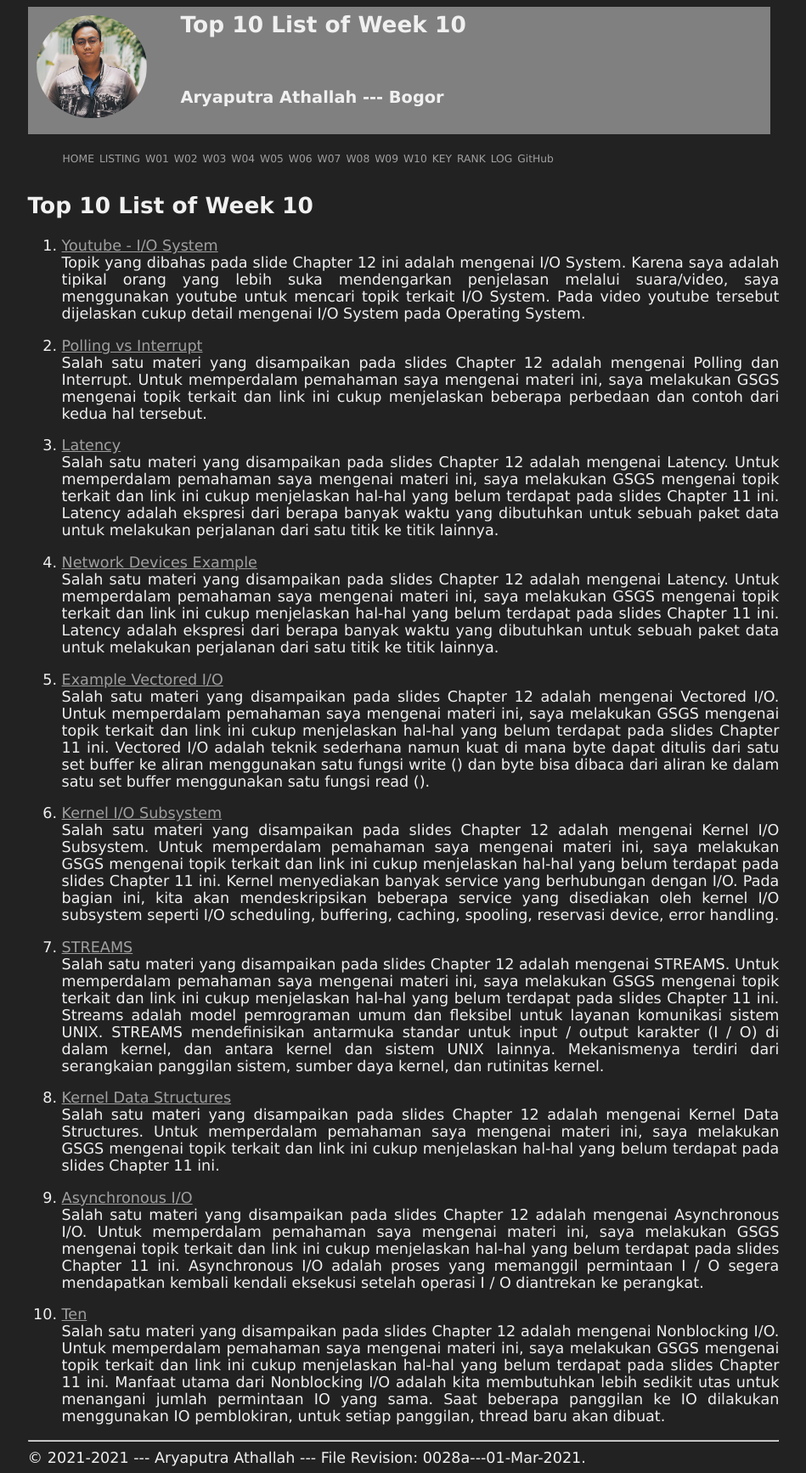
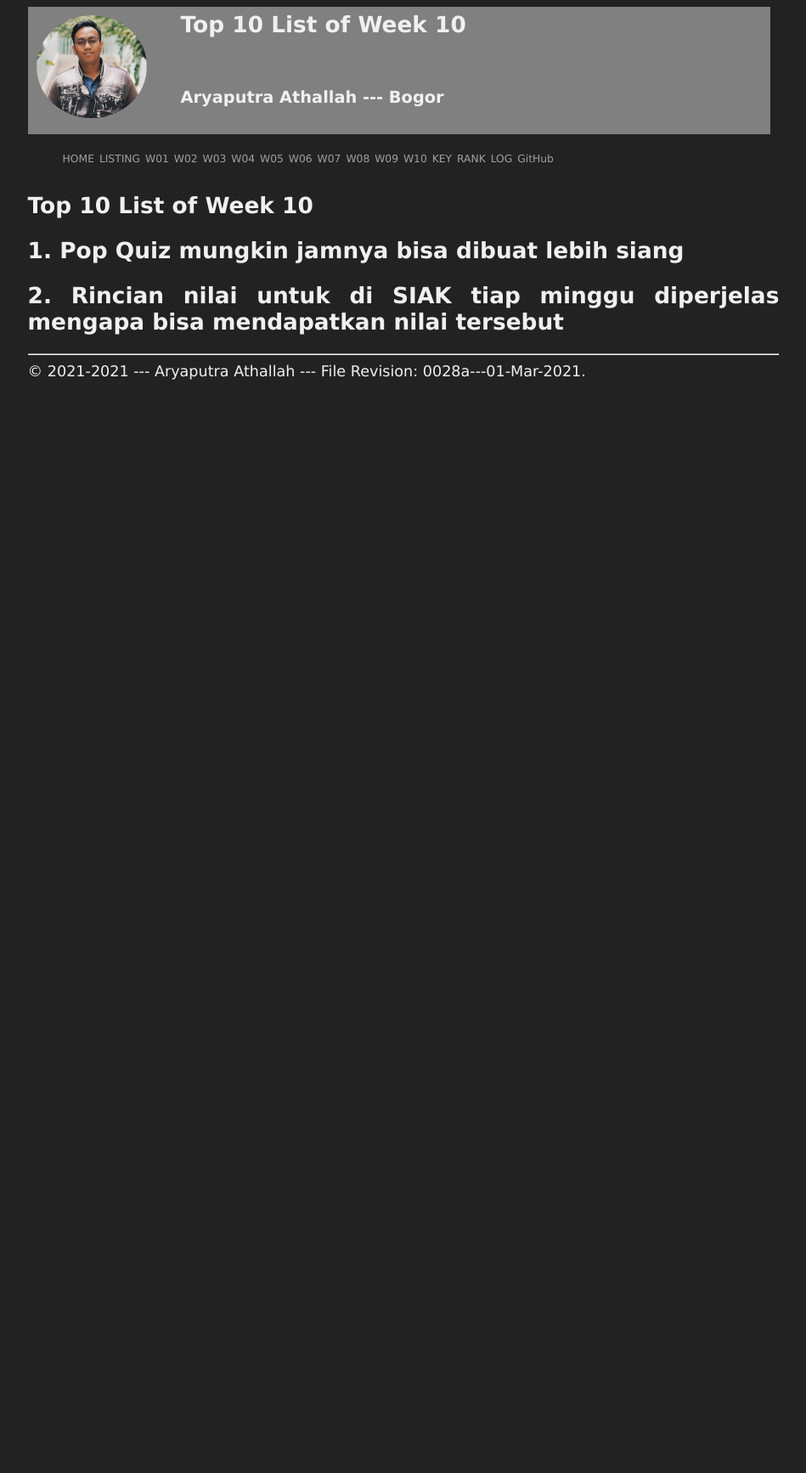
Before and after one commit to aryaputr213/os211, a Jekyll site: the page built from w10.md, in a window 1280 px wide. Shown: the whole page at 85% size, without its empty margins (165-1114 px from the left). Built offline with Jekyll 4.4.1, drawn with Linux system fonts in a browser that asks for light colours; our own code applies the rules of GitHub Pages for plain Markdown files; after the commit the page ends 900 px from its top, so only the background shows below that.

Commit message:
fix w10.md

```diff
--- a/w10.md
+++ b/w10.md
@@ -5,32 +5,6 @@ permalink: /W10/
 
 # Top 10 List of Week 10
 
-1. [Youtube - I/O System](https://www.youtube.com/watch?v=F18RiREDkwE)<br>
-Topik yang dibahas pada slide Chapter 12 ini adalah mengenai I/O System. Karena saya adalah tipikal orang yang lebih suka mendengarkan penjelasan melalui suara/video, saya menggunakan youtube untuk mencari topik terkait I/O System. Pada video youtube tersebut dijelaskan cukup detail mengenai I/O System pada Operating System.
+## 1. Pop Quiz mungkin jamnya bisa dibuat lebih siang ##
 
-2. [Polling vs Interrupt](https://www.geeksforgeeks.org/difference-between-interrupt-and-polling/)<br>
-Salah satu materi yang disampaikan pada slides Chapter 12 adalah mengenai Polling dan Interrupt. Untuk memperdalam pemahaman saya mengenai materi ini, saya melakukan GSGS mengenai topik terkait dan link ini cukup menjelaskan beberapa perbedaan dan contoh dari kedua hal tersebut.
-
-3. [Latency](https://whatis.techtarget.com/definition/latency)<br>
-Salah satu materi yang disampaikan pada slides Chapter 12 adalah mengenai Latency. Untuk memperdalam pemahaman saya mengenai materi ini, saya melakukan GSGS mengenai topik terkait dan link ini cukup menjelaskan hal-hal yang belum terdapat pada slides Chapter 11 ini. Latency adalah ekspresi dari berapa banyak waktu yang dibutuhkan untuk sebuah paket data untuk melakukan perjalanan dari satu titik ke titik lainnya.
-
-4. [Network Devices Example](https://blog.netwrix.com/2019/01/08/network-devices-explained/)<br>
-Salah satu materi yang disampaikan pada slides Chapter 12 adalah mengenai Latency. Untuk memperdalam pemahaman saya mengenai materi ini, saya melakukan GSGS mengenai topik terkait dan link ini cukup menjelaskan hal-hal yang belum terdapat pada slides Chapter 11 ini. Latency adalah ekspresi dari berapa banyak waktu yang dibutuhkan untuk sebuah paket data untuk melakukan perjalanan dari satu titik ke titik lainnya.
-
-5. [Example Vectored I/O](https://www.javatpoint.com/scatter-gather-or-vectored-input-output)<br>
-Salah satu materi yang disampaikan pada slides Chapter 12 adalah mengenai Vectored I/O. Untuk memperdalam pemahaman saya mengenai materi ini, saya melakukan GSGS mengenai topik terkait dan link ini cukup menjelaskan hal-hal yang belum terdapat pada slides Chapter 11 ini. Vectored I/O adalah teknik sederhana namun kuat di mana byte dapat ditulis dari satu set buffer ke aliran menggunakan satu fungsi write () dan byte bisa dibaca dari aliran ke dalam satu set buffer menggunakan satu fungsi read ().
-
-6. [Kernel I/O Subsystem](https://iim6.tripod.com/ibam-os-html/x6158.html)<br>
-Salah satu materi yang disampaikan pada slides Chapter 12 adalah mengenai Kernel I/O Subsystem. Untuk memperdalam pemahaman saya mengenai materi ini, saya melakukan GSGS mengenai topik terkait dan link ini cukup menjelaskan hal-hal yang belum terdapat pada slides Chapter 11 ini. Kernel menyediakan banyak service yang berhubungan dengan I/O. Pada bagian ini, kita akan mendeskripsikan beberapa service yang disediakan oleh kernel I/O subsystem seperti I/O scheduling, buffering, caching, spooling, reservasi device, error handling.
-
-7. [STREAMS](https://docs.oracle.com/cd/E26502_01/html/E35856/overvw1-1.html#:~:text=STREAMS)<br>
-Salah satu materi yang disampaikan pada slides Chapter 12 adalah mengenai STREAMS. Untuk memperdalam pemahaman saya mengenai materi ini, saya melakukan GSGS mengenai topik terkait dan link ini cukup menjelaskan hal-hal yang belum terdapat pada slides Chapter 11 ini. Streams adalah model pemrograman umum dan fleksibel untuk layanan komunikasi sistem UNIX. STREAMS mendefinisikan antarmuka standar untuk input / output karakter (I / O) di dalam kernel, dan antara kernel dan sistem UNIX lainnya. Mekanismenya terdiri dari serangkaian panggilan sistem, sumber daya kernel, dan rutinitas kernel.
-
-8. [Kernel Data Structures](https://notes.eddyerburgh.me/operating-systems/linux/kernel-data-structures)<br>
-Salah satu materi yang disampaikan pada slides Chapter 12 adalah mengenai Kernel Data Structures. Untuk memperdalam pemahaman saya mengenai materi ini, saya melakukan GSGS mengenai topik terkait dan link ini cukup menjelaskan hal-hal yang belum terdapat pada slides Chapter 11 ini.
-
-9. [Asynchronous I/O](https://www3.physnet.uni-hamburg.de/physnet/Tru64-Unix/HTML/APS33DTE/DOCU_008.HTM)<br>
-Salah satu materi yang disampaikan pada slides Chapter 12 adalah mengenai Asynchronous I/O. Untuk memperdalam pemahaman saya mengenai materi ini, saya melakukan GSGS mengenai topik terkait dan link ini cukup menjelaskan hal-hal yang belum terdapat pada slides Chapter 11 ini. Asynchronous I/O adalah proses yang memanggil permintaan I / O segera mendapatkan kembali kendali eksekusi setelah operasi I / O diantrekan ke perangkat.
-
-10. [Ten](https://medium.com/ing-blog/how-does-non-blocking-io-work-under-the-hood-6299d2953c74#:)<br>
-Salah satu materi yang disampaikan pada slides Chapter 12 adalah mengenai Nonblocking I/O. Untuk memperdalam pemahaman saya mengenai materi ini, saya melakukan GSGS mengenai topik terkait dan link ini cukup menjelaskan hal-hal yang belum terdapat pada slides Chapter 11 ini. Manfaat utama dari Nonblocking I/O adalah kita membutuhkan lebih sedikit utas untuk menangani jumlah permintaan IO yang sama. Saat beberapa panggilan ke IO dilakukan menggunakan IO pemblokiran, untuk setiap panggilan, thread baru akan dibuat.
+## 2. Rincian nilai untuk di SIAK tiap minggu diperjelas mengapa bisa mendapatkan nilai tersebut ##
```
